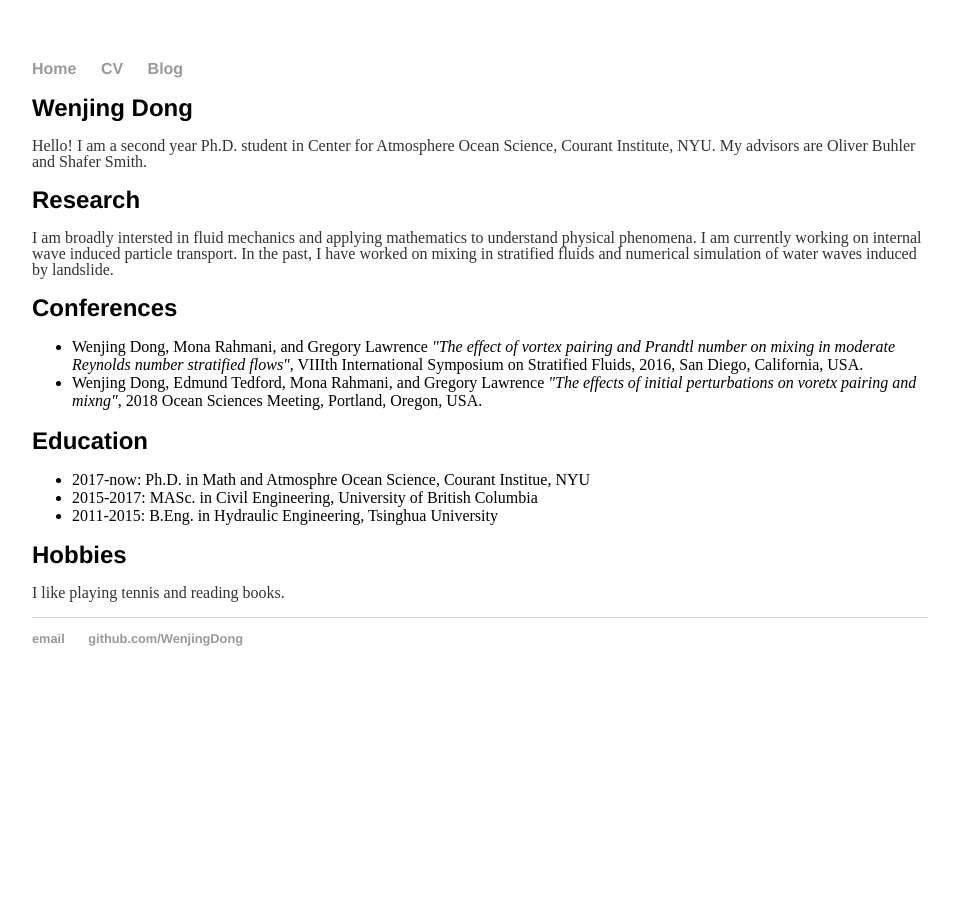
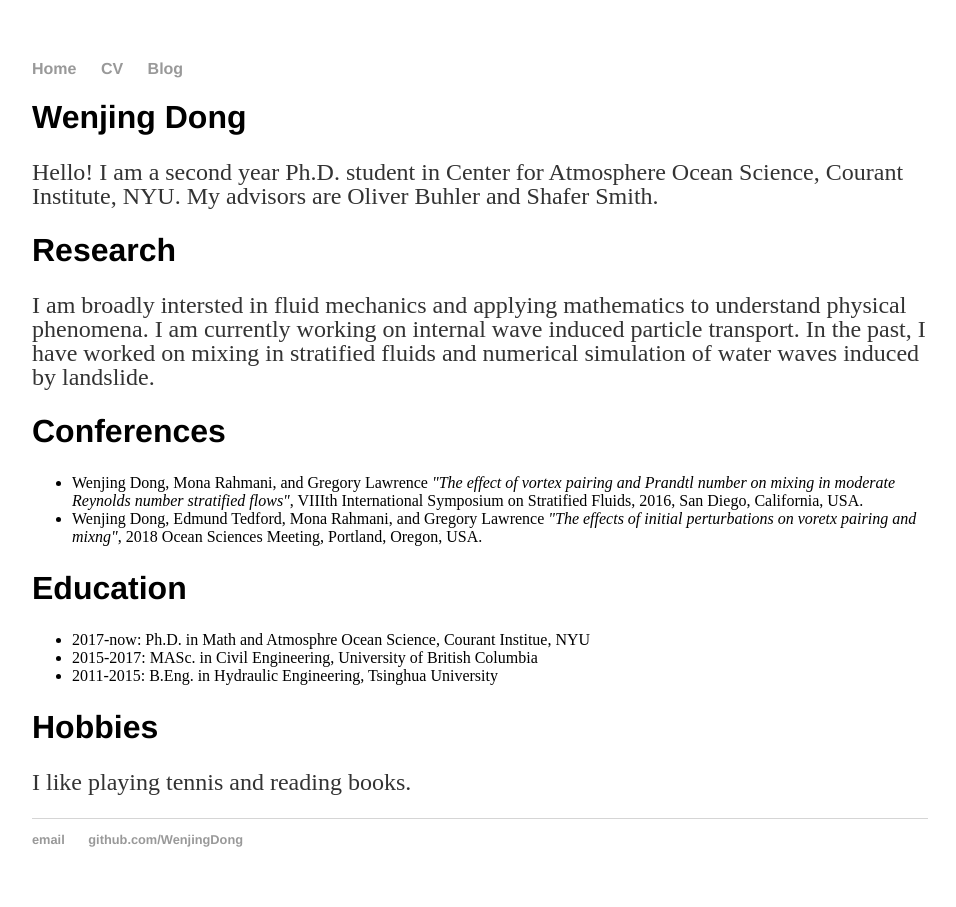
Before and after one commit to WenjingDong/Personal-Webpage, a Jekyll site: the page built from index.html, in a window 1280 px wide. Shown: the whole page, without its empty margins (160-1116 px from the left). Built offline with Jekyll 4.4.1, drawn with Linux system fonts in a browser that asks for light colours.

Commit message:
Update main.css
change fonts

```diff
--- a/css/main.css
+++ b/css/main.css
@@ -22,11 +22,11 @@ a:hover {
     text-decoration: underline;
 }
 h1 {
-    font-size: 1.5em;
+    font-size: 2.0em;
     font-family:'Helvetica', 'Arial', 'Sans-Serif';
 }
 p {
-    font-size: 1.0em;
+    font-size: 1.5em;
     line-height: 1.0em;
     color: #333;
 }
```
